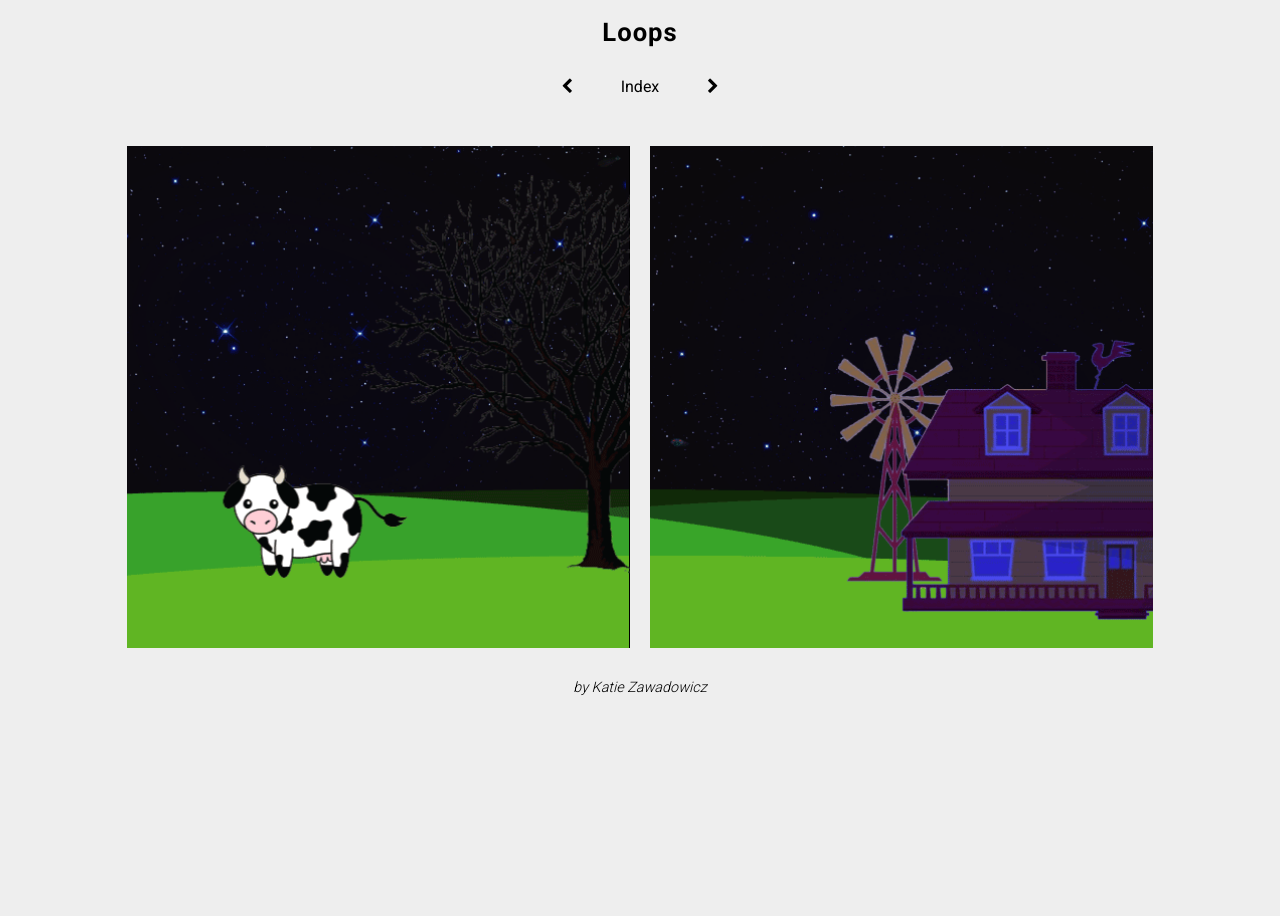
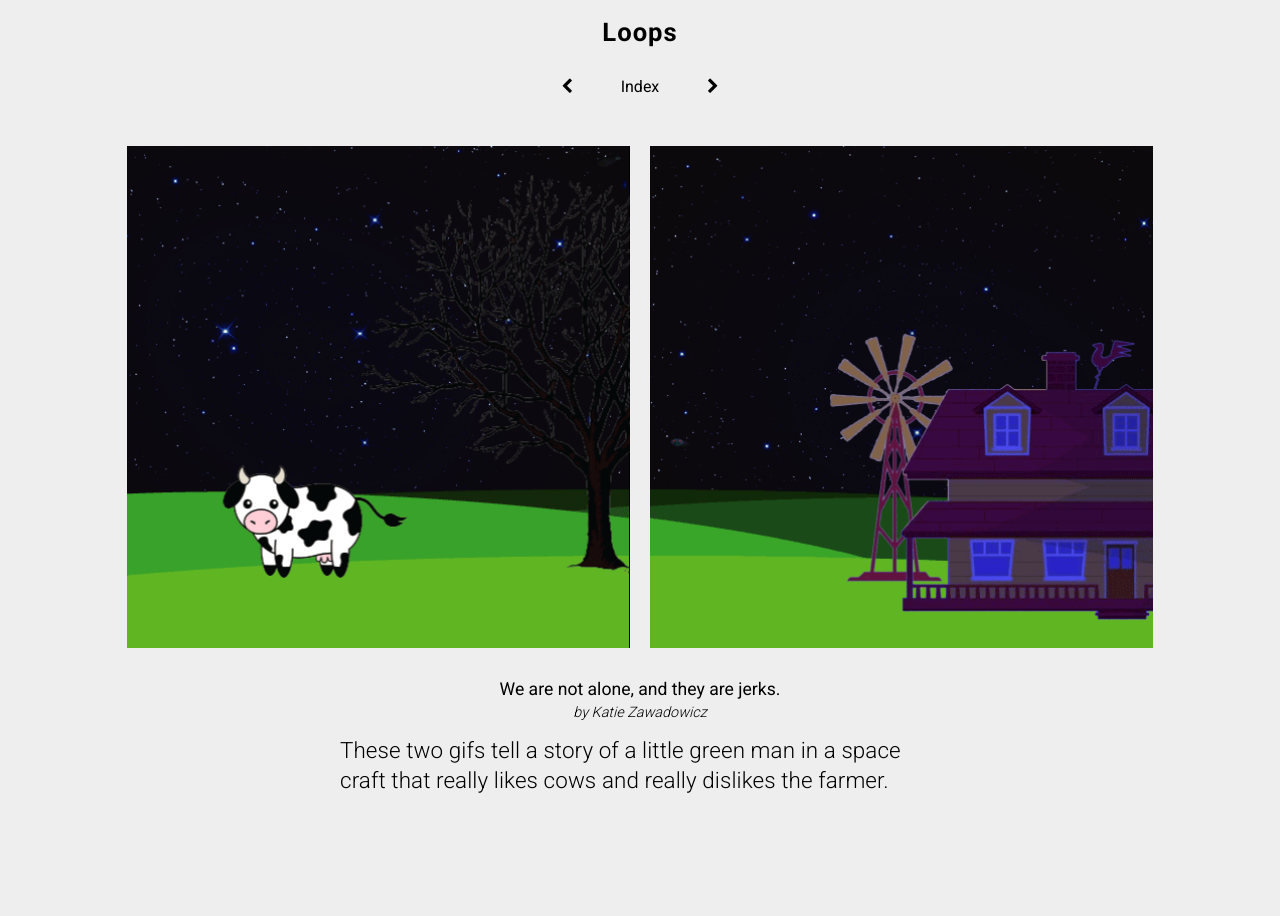
Before and after one commit to Mirandadaa/mica-gd300, a Jekyll site: the page 2016/loops/32.html, which Jekyll copies as it is, in a window 1280 px wide. Built offline with Jekyll 4.4.1, drawn with Linux system fonts in a browser that asks for light colours.

Commit message:
proj desc 32

```diff
--- a/2016/loops/32.html
+++ b/2016/loops/32.html
@@ -30,9 +30,9 @@
       </section>
 
       <section class="desc">
-        <h2></h2>
+        <h2>We are not alone, and they are jerks.</h2>
         <h3>by Katie Zawadowicz</h3>
-        <p></p>
+        <p>These two gifs tell a story of a little green man in a space craft that really likes cows and really dislikes the farmer.</p>
       </section>
 
     </div>
```
